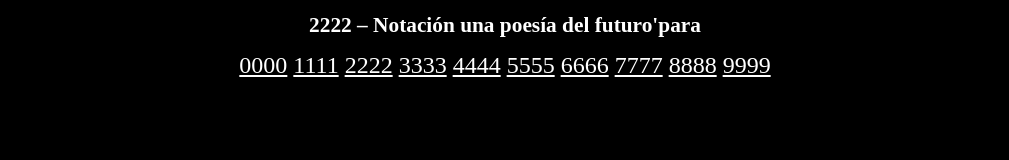
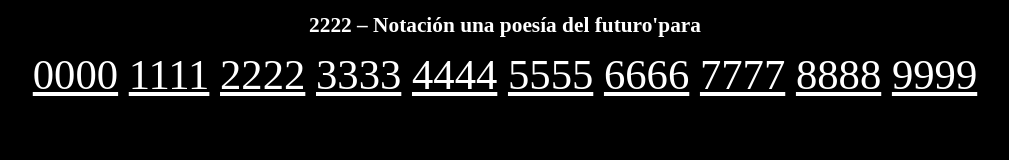
Before and after one commit to pergamina/pergamina.github.io, a plain HTML site: page 2222/index.html in a window 1280 px wide. Shown: the whole page, without its empty margins (135-1144 px from the left). Drawn offline with Linux system fonts and the light colour scheme; a web font is replaced by a local one.

Commit message:
Update style.css

```diff
--- a/2222/style.css
+++ b/2222/style.css
@@ -12,7 +12,7 @@ a {
   color: white;
 }
 #menu {
-  font-size: 18pt;
+  font-size: 32pt;
   color: #e0e0e0;
 }
 #menu a {
```
